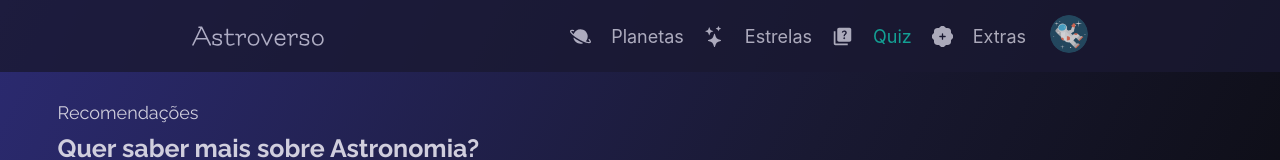
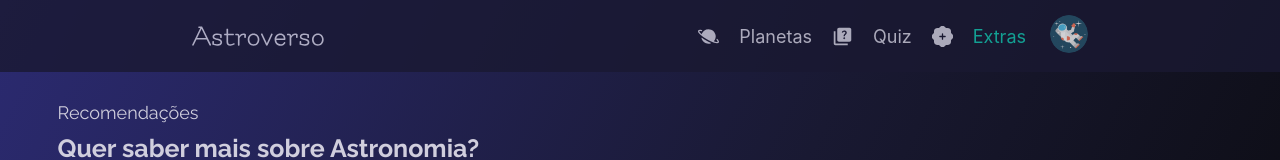
Before and after one commit to Astro-Verse-m3/astroverso, a React (Create React App) app: page /extra in a window 1280 px wide. Shown: the top 160 px of the page. Built offline with nearby package versions, Linux system fonts and the light colour scheme; no server answers; a web font is replaced by a local one.

Commit message:
fix: star view

```diff
--- a/src/components/Header/HeaderMenu/NavLinks/NavLinks.tsx
+++ b/src/components/Header/HeaderMenu/NavLinks/NavLinks.tsx
@@ -19,12 +19,12 @@ export const NavLinks = () => {
         </Link>
       </StyledMenuItem>
 
-			<StyledMenuItem className="menu-item">
+      {/* <StyledMenuItem className="menu-item">
         <BsStars />
         <Link to="/stars" className={pathName === "stars" ? "active" : ""}>
           Estrelas
         </Link>
-			</StyledMenuItem>
+      </StyledMenuItem> */}
 
       <StyledMenuItem className="menu-item">
         <MdQuiz />
--- a/src/components/Modal/Modal.tsx
+++ b/src/components/Modal/Modal.tsx
@@ -46,11 +46,7 @@ export const Modal = () => {
   }, [page]);
 
   useEffect(() => {
-    if (category === "estrelas") {
-      getStarPosts();
-    } else {
-      postsById(currentPlanet);
-    }
+    postsById(currentPlanet);
   }, []);
 
   return (
@@ -75,11 +71,7 @@ export const Modal = () => {
               </StyledCardName>
               <StyledCardContent>
                 <h3>Curiosidade:</h3>
-                {category === "estrelas" ? (
-                  <p>{starPosts && starPosts[page].description}</p>
-                ) : (
-                  <p>{planetPosts && planetPosts[page].description}</p>
-                )}
+                <p>{planetPosts && planetPosts[page].description}</p>
               </StyledCardContent>
             </>
           )}
```
Lines whose indentation alone changed are shown as unchanged.
